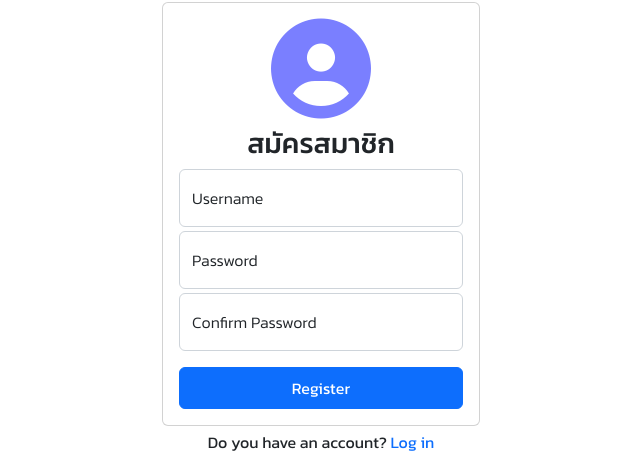
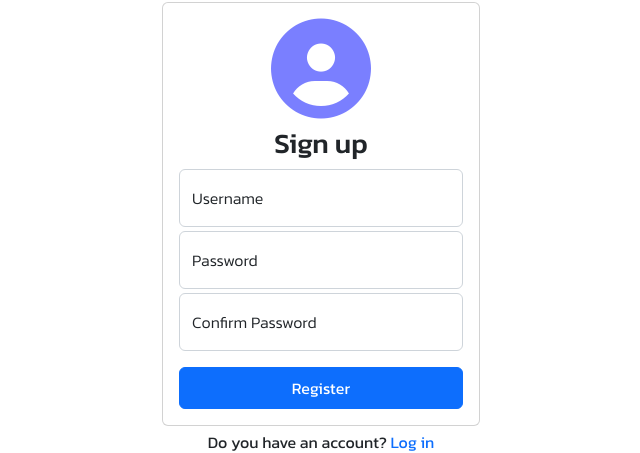
Before and after one commit to zxcomkill/project-nightfox, a PHP site: page /register.php in a window 1280 px wide. Shown: the part 164-617 px from the top of the page, without its empty margins (319-959 px from the left). Run offline with PHP 8.4, Linux system fonts and the light colour scheme.

```diff
--- a/login.php
+++ b/login.php
@@ -26,7 +26,7 @@ require_once('config/connect.php');
         <div class="card-body font-light">
           <div class="text-center">
             <i class="fa-solid fa-circle-user" style="color: #7a7fff; font-size:100px;"></i>
-            <h3 class="my-2 font-medium">ยินดีต้อนรับ</h3>
+            <h3 class="my-2 font-medium">Welcome</h3>
           </div>
 
           <!-- Error fill message -->
--- a/register.php
+++ b/register.php
@@ -26,7 +26,7 @@ require_once('config/connect.php');
         <div class="card-body font-light">
           <div class="text-center">
             <i class="fa-solid fa-circle-user" style="color: #7a7fff; font-size:100px;"></i>
-            <h3 class="my-2 font-medium">สมัครสมาชิก</h3>
+            <h3 class="my-2 font-medium">Sign up</h3>
           </div>
 
           <!-- Error fill message -->
```
